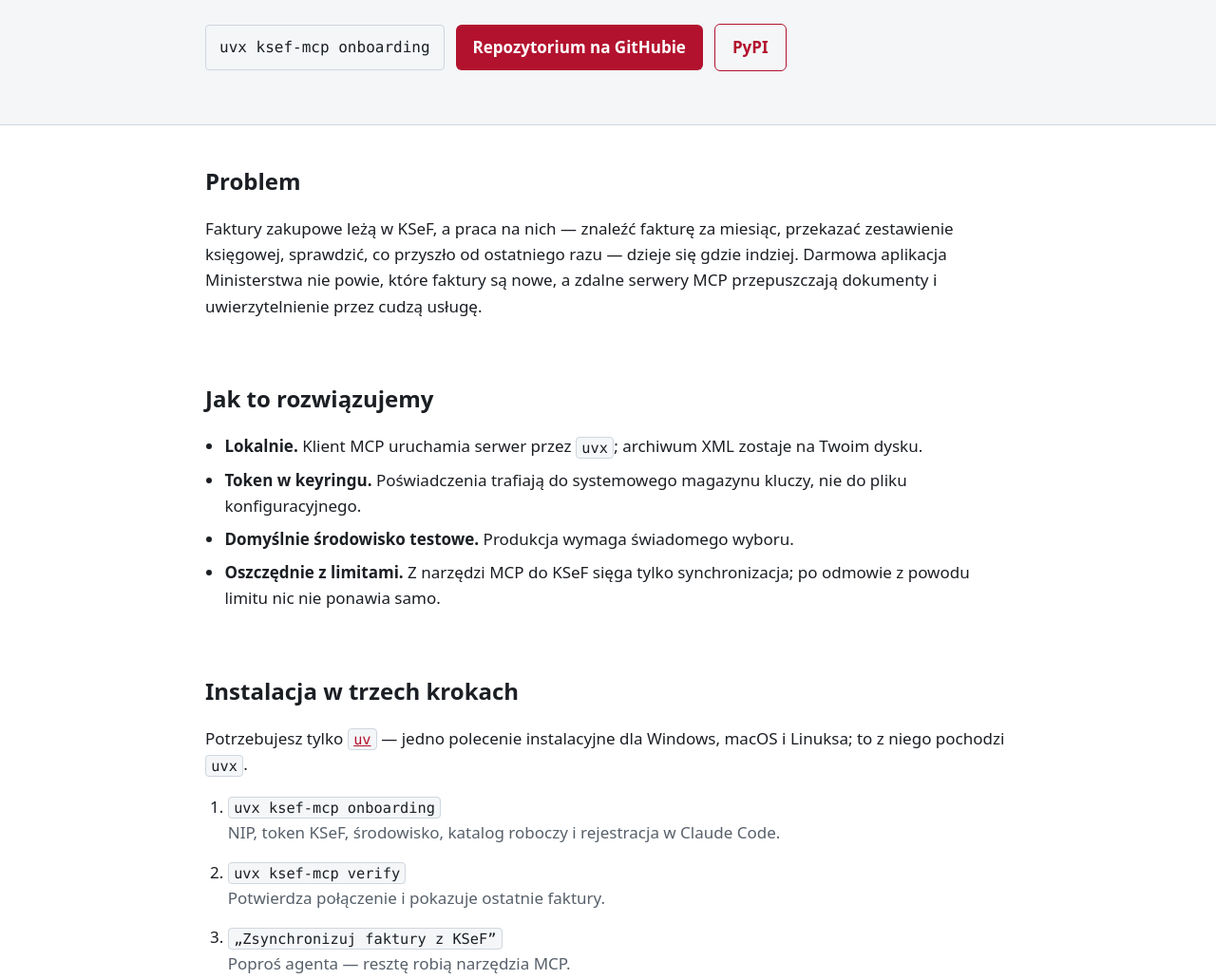
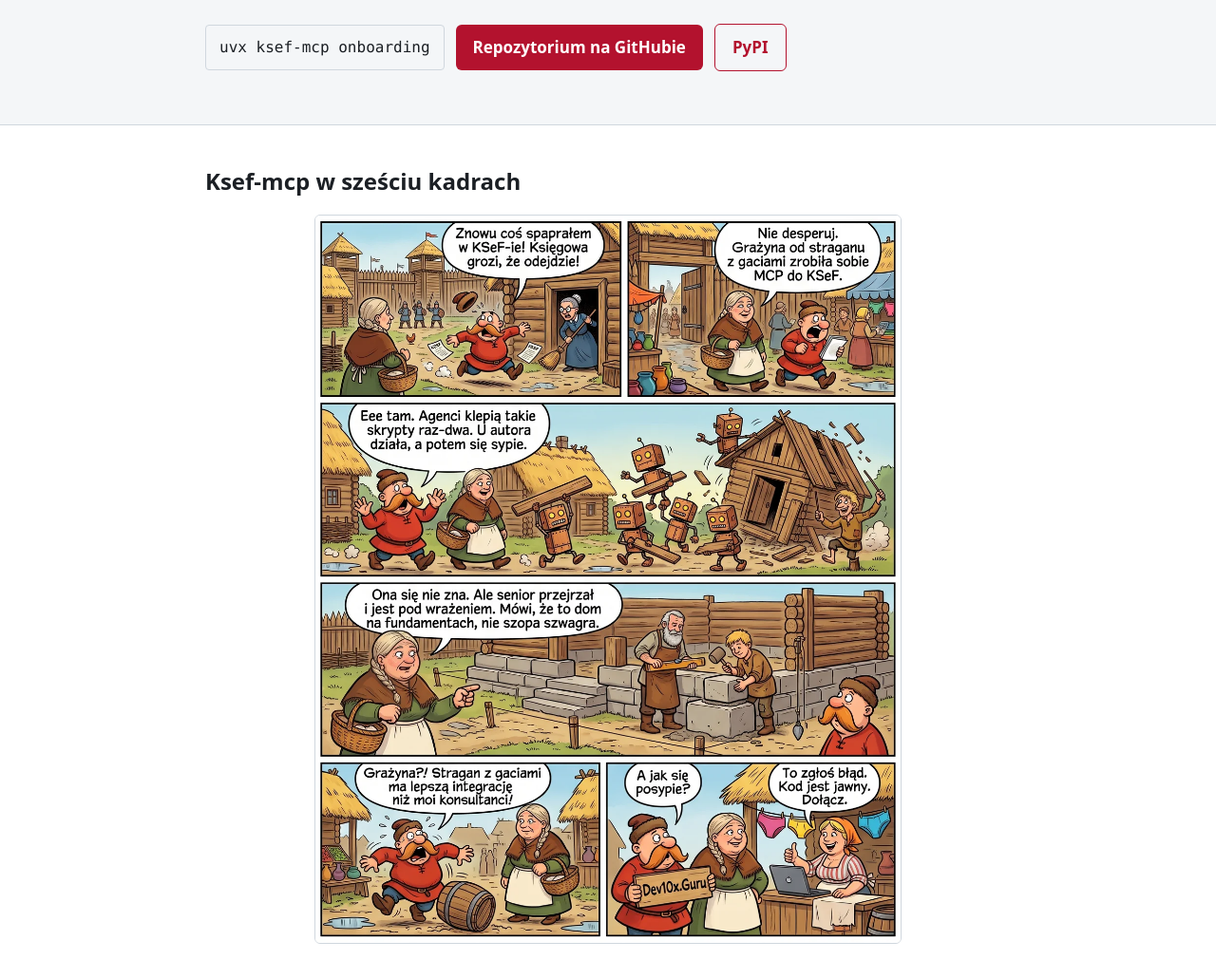
Before and after one commit to Dev10x-Guru/ksef-mcp, a plain HTML site: page site/index.html in a window 1280 px wide. Shown: the part 327-1358 px from the top of the page at 95% size. Drawn offline with Linux system fonts and the light colour scheme.

Commit message:
✨ GH-269 Pokazać w sześciu kadrach, po co jest ksef-mcp
Księgowa albo integrator trafiający na ksef.dev10x.guru z social media
widział od razu tabelę narzędzi i kroki instalacji. Zanim zdecydował,
czy w ogóle go to dotyczy, musiał przeczytać, czym jest MCP i KSeF.

Solution:
- site/komiks.webp i komiks.jpg: komiks w sześciu kadrach, 1200 px,
  z tekstem dymków zgodnym z ostatecznym scenariuszem
- site/index.html: sekcja wstępu z <picture> na początku strony,
  z pełnym opisem alternatywnym dla czytników ekranu
- site/style.css: obrazek na całą szerokość kolumny, z ramką
- wpis w CHANGELOG

Fixes: GH-269

```diff
--- a/site/index.html
+++ b/site/index.html
@@ -44,6 +44,17 @@
   </header>
 
   <main class="wrap">
+    <section class="intro" aria-labelledby="intro-title">
+      <h2 id="intro-title">Ksef-mcp w sześciu kadrach</h2>
+      <figure class="comic">
+        <picture>
+          <source srcset="komiks.webp" type="image/webp">
+          <img src="komiks.jpg" width="1200" height="1490" decoding="async"
+               alt="Komiks w sześciu kadrach: Włodek, wypędzany z dworu miotłą przez księgową, dowiaduje się od sąsiadki, że Grażyna od straganu z gaciami zrobiła sobie MCP do KSeF. Na pytanie, co jeśli się posypie, Grażyna odpowiada: To zgłoś błąd. Kod jest jawny. Dołącz.">
+        </picture>
+      </figure>
+    </section>
+
     <section>
       <h2>Problem</h2>
       <p>
--- a/site/style.css
+++ b/site/style.css
@@ -108,6 +108,21 @@ section {
   padding: 40px 0 8px;
 }
 
+.comic {
+  margin: 0;
+}
+
+.comic img {
+  display: block;
+  width: auto;
+  height: auto;
+  max-width: 100%;
+  max-height: calc(100svh - 32px);
+  margin: 0 auto;
+  border: 1px solid var(--border);
+  border-radius: 6px;
+}
+
 h2 {
   font-size: 1.5rem;
   margin: 0 0 16px;
```
Also changed, not shown: site/komiks.jpg (added), site/komiks.webp (added), 1 other file.
